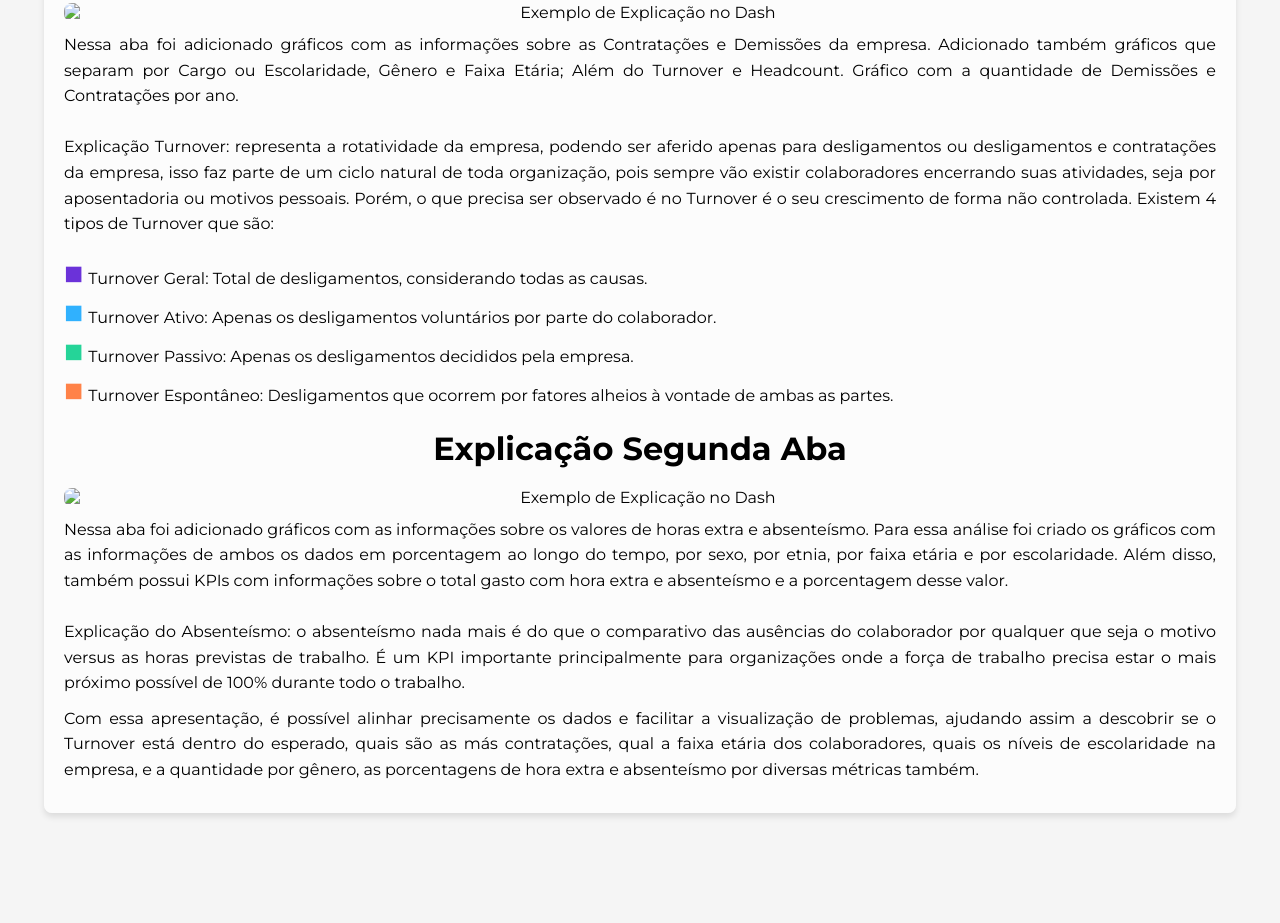
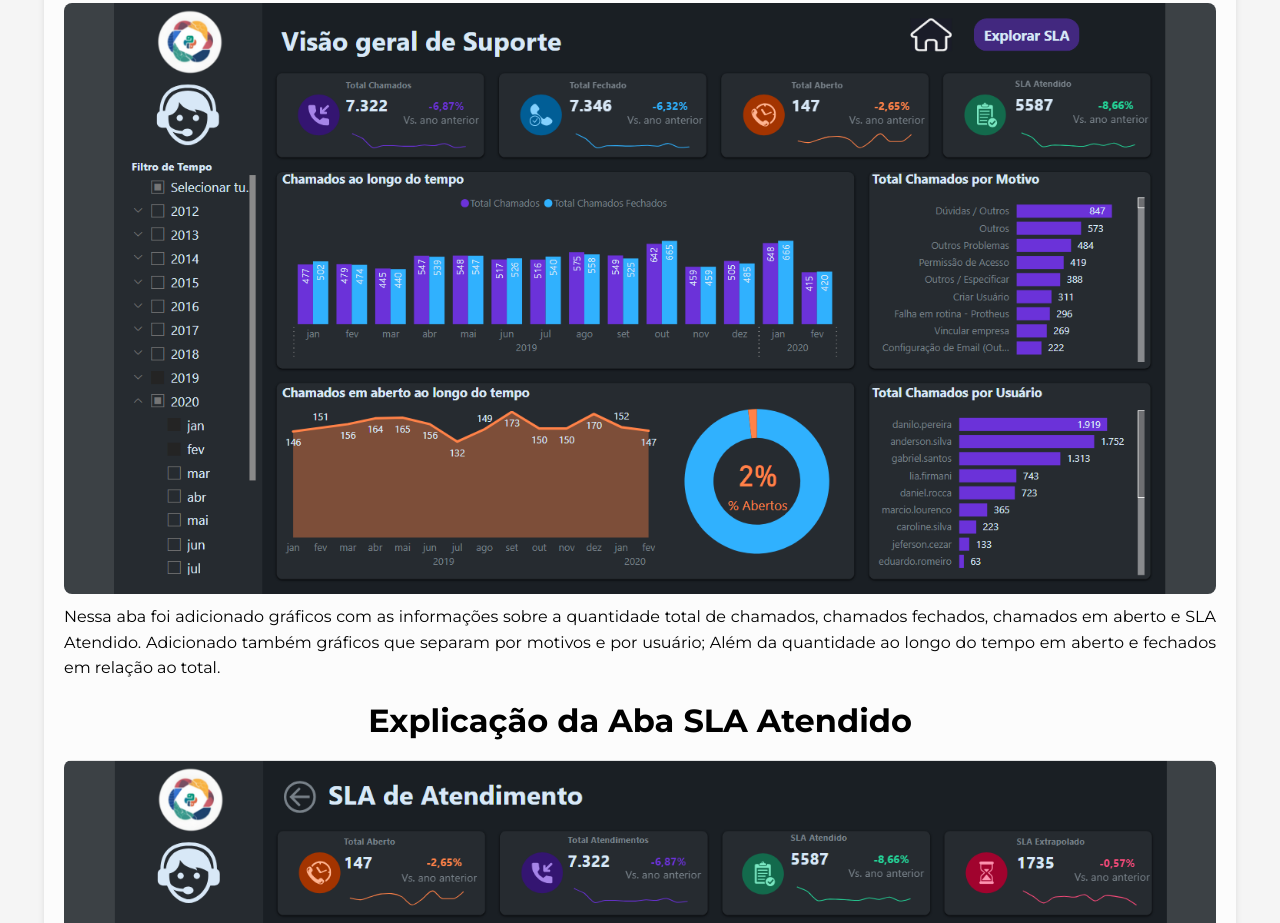
Before and after one commit to CaioGunz/analiseChamadosSAC, a plain HTML site: page index.html in a window 1280 px wide. Shown: the part 1297-2220 px from the top of the page. Before the commit the page ends 2120 px from the top, so only its background shows below. Drawn offline with Linux system fonts and the light colour scheme.

Commit message:
analise de Chamados do SAC

```diff
--- a/index.html
+++ b/index.html
@@ -55,44 +55,33 @@
         <div class="Explicacao-Dash">
             <h2 class="Titulo-Explicacao">Explicação da Aba Visão Geral de Suporte</h2>
             <!-- Foto do Explicação em execucao -->
-            <img src="./css/ExOverview.png" alt="Exemplo de Explicação no Dash">
+            <img src="./css/visaoGeralSuporte.png" alt="Exemplo de Explicação no Dash">
             <!-- Detalhes sobre o Explicação -->
-            <p class="Explicacao-ParagrafoExplicação">Nessa aba foi adicionado gráficos com as informações sobre as Contratações e Demissões da empresa. Adicionado também
-                gráficos que separam por Cargo ou Escolaridade, Gênero e Faixa Etária; Além do Turnover e Headcount. Gráfico com a quantidade de Demissões e Contratações por ano. <br><br>
-
-                Explicação Turnover: representa a rotatividade da empresa, podendo ser aferido apenas para desligamentos ou desligamentos e contratações da empresa, isso faz parte de
-                um ciclo natural de toda organização, pois sempre vão existir colaboradores encerrando suas atividades, seja por aposentadoria ou motivos pessoais.
-                Porém, o que precisa ser observado é  no Turnover é o seu crescimento de forma não controlada. Existem 4 tipos de Turnover que são: <br>
-
-                <ul class="Lista-paragrafo">
-                    <li class="Lista-item">Turnover Geral: Total de desligamentos, considerando todas as causas.</li>
-                    <li class="Lista-item">Turnover Ativo: Apenas os desligamentos voluntários por parte do colaborador.</li>
-                    <li class="Lista-item">Turnover Passivo: Apenas os desligamentos decididos pela empresa.</li>
-                    <li class="Lista-item">Turnover Espontâneo: Desligamentos que ocorrem por fatores alheios à vontade de ambas as partes.</li>
-                </ul>
+            <p class="Explicacao-ParagrafoExplicação">Nessa aba foi adicionado gráficos com as informações sobre a quantidade total de chamados, chamados fechados, chamados em aberto e SLA Atendido. Adicionado também
+                gráficos que separam por motivos e por usuário; Além da quantidade ao longo do tempo em aberto e fechados em relação ao total. <br>
             </p>
         </div>
 
         <!-- Div com a  explicacao sobre o BI, foto do Explicação funcionando-->
         <div class="Explicacao-Dash">
-            <h2 class="Titulo-Explicacao">Explicação Segunda Aba</h2>
+            <h2 class="Titulo-Explicacao">Explicação da Aba SLA Atendido</h2>
             <!-- Foto do Explicação em execucao -->
-            <img src="./css/ExFrequencia.png" alt="Exemplo de Explicação no Dash">
+            <img src="./css/SLAAtendido.png" alt="Exemplo de Explicação no Dash">
             <!-- Detalhes sobre o Explicação -->
-            <p class="Explicacao-ParagrafoExplicação">Nessa aba foi adicionado gráficos com as informações sobre os valores de horas extra e absenteísmo. Para essa análise foi criado
-                os gráficos com as informações de ambos os dados em porcentagem ao longo do tempo, por sexo, por etnia, por faixa etária e por escolaridade.
+            <p class="Explicacao-ParagrafoExplicação">Nessa aba foi adicionado gráficos com as informações sobre os valores de SLA Atendido e Extrapolado. Para essa análise foi criado
+                os gráficos com as informações de ambos os dados, total em aberto por motivo e usuário, SLA atendido por usuário e SLA Extrapolado por motivo.
                 Além disso, também possui KPIs com informações sobre o total gasto com hora extra e absenteísmo e a porcentagem desse valor. <br><br>
 
-                Explicação do Absenteísmo: o absenteísmo nada mais é do que o comparativo das ausências do colaborador por qualquer que seja o motivo versus as horas previstas de
-                trabalho. É um KPI importante principalmente para organizações onde a força de trabalho precisa estar o mais próximo possível de 100% durante todo o trabalho.<br>
+                Explicação do SLA: é a sigla para Service Lever Agreement (Acordo de Nível de Serviço), é um termo destinado à definição do gerenciamento de serviços e suporte técnico para estabelecer
+                expectativas claras entre provedor de serviço e seus clientes em relação à qualidade e ao desempenho do serviço .<br>
             </p>
         </div>
 
         <!-- Div com a finalização do site -->
         <div class="Finalizacao">
-            <p class="Finalizacao-Paragrafo">Com essa apresentação, é possível alinhar precisamente os dados e facilitar a visualização de problemas, ajudando assim a descobrir se o Turnover
-                está dentro do esperado, quais são as más contratações, qual a faixa etária dos colaboradores, quais os níveis de escolaridade na empresa, e a quantidade por gênero, as
-                porcentagens de hora extra e absenteísmo por diversas métricas também.
+            <p class="Finalizacao-Paragrafo">Com essa apresentação, é possível alinhar precisamente os dados e facilitar a visualização de problemas, ajudando assim a descobrir quais são os principais
+                tipos de chamados, quais os principais usuário com melhor atendimento, quantidade de chamados por motivos, SLA Atendido e Extrapolado. É uma ótima forma de gerenciamento do sistema de SAC
+                da empresa e até mesmo para elaborar meta para os colaboradores.
             </p>
 
         </div>
```
Also changed, not shown: css/SLAAtendido.png (added), css/visaoGeralSuporte.png (added).
